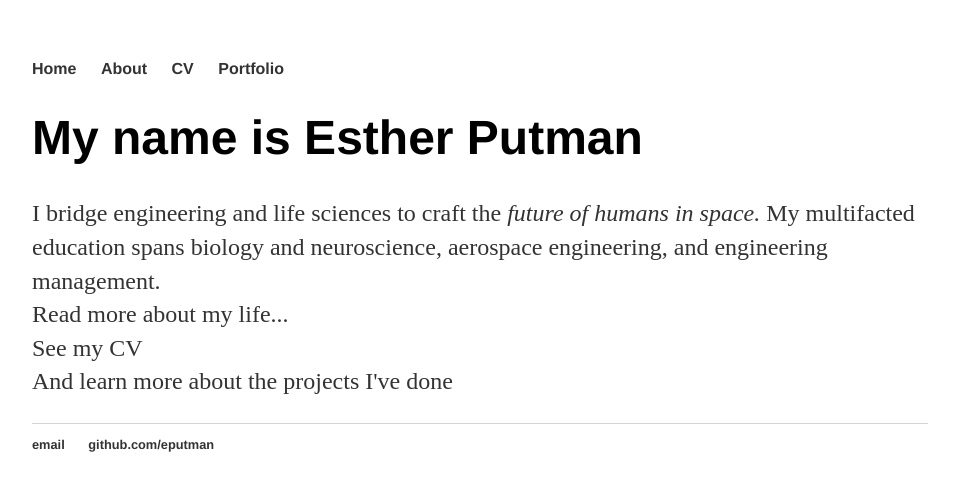
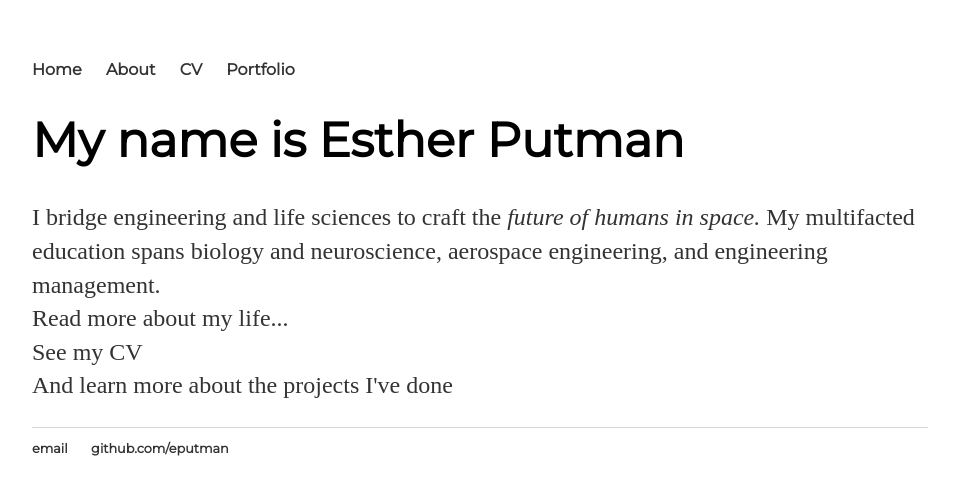
Before and after one commit to eputman/eputman.github.io, a Jekyll site: the page built from index.html, in a window 1280 px wide. Shown: the top 495 px of the page, without its empty margins (160-1119 px from the left). Built offline with Jekyll 4.4.1, drawn with Linux system fonts in a browser that asks for light colours.

Commit message:
Update main.css
Font changes

```diff
--- a/css/main.css
+++ b/css/main.css
@@ -1,9 +1,11 @@
+@import url(https://fonts.googleapis.com/css?family=Montserrat);
+
 body {
     margin: 60px auto;
     width: 70%;
 }
 nav ul, footer ul {
-    font-family:'Helvetica', 'Arial', 'Sans-Serif';
+    font-family: 'Montserrat', sans-serif;
     padding: 0px;
     list-style: none;
     font-weight: bold;
@@ -22,7 +24,7 @@
 }
 h1 {
     font-size: 3em;
-    font-family:'Helvetica', 'Arial', 'Sans-Serif';
+    font-family: 'Montserrat', sans-serif;
 }
 p {
     font-size: 1.5em;
```
